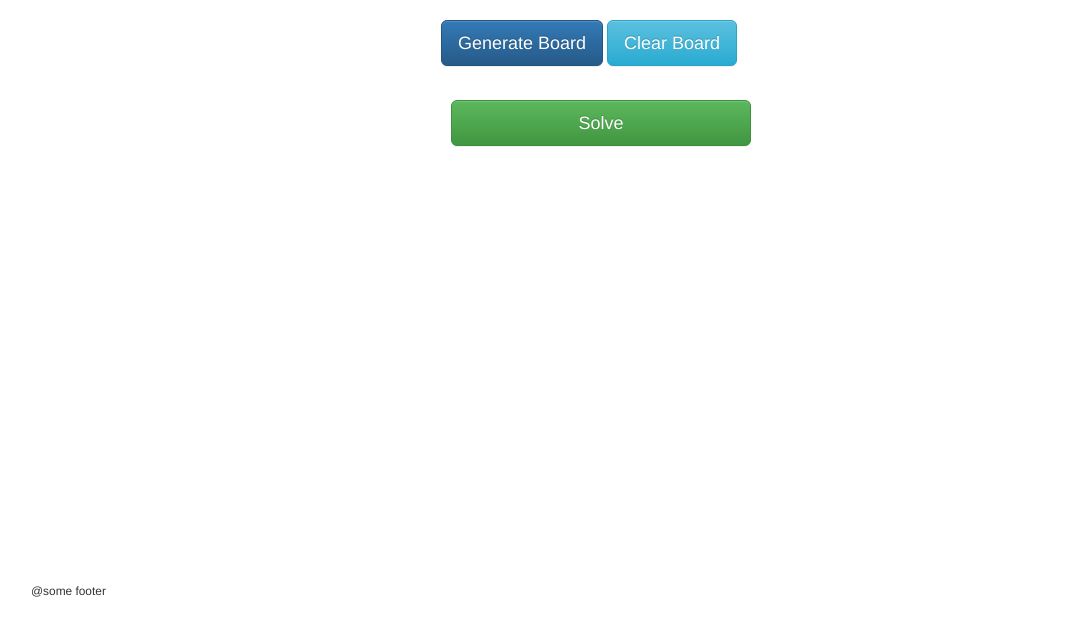
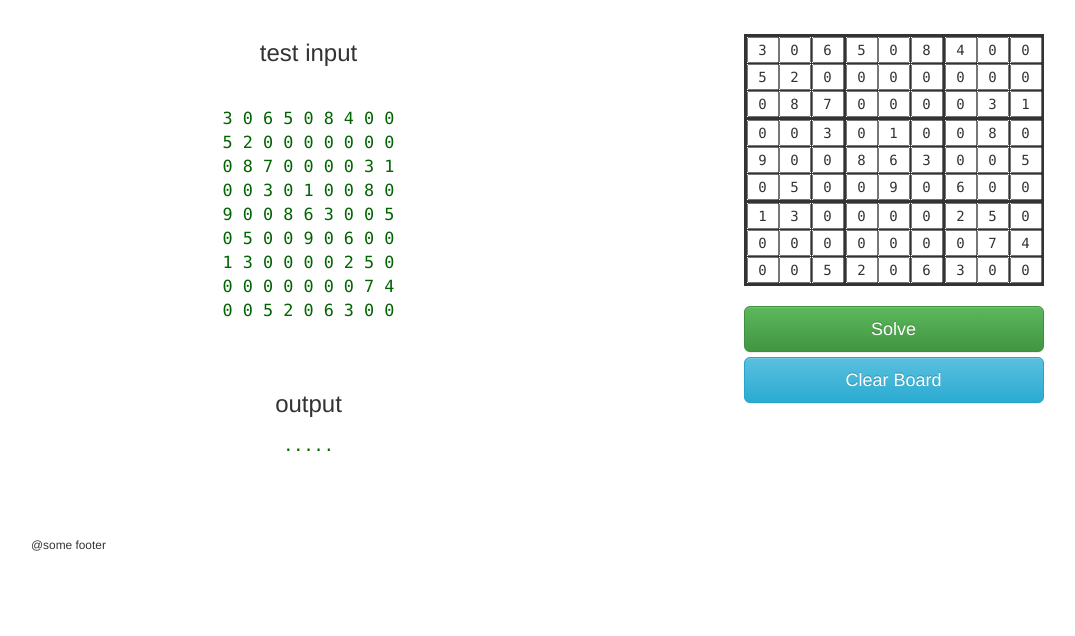
Before and after one commit to darcikhey27/SudokuSolver-WebApp, a Spring Boot app: page / in a window 1280 px wide. Shown: the part 82-718 px from the top of the page, without its empty margins (39-1114 px from the left). Run offline with Spring Boot 4, Linux system fonts and the light colour scheme.

```diff
--- a/src/main/resources/static/css/styles.css
+++ b/src/main/resources/static/css/styles.css
@@ -44,3 +44,11 @@ button {
     font-family: inherit;
     font-size: 2.0em;
 }
+xmp {
+    font-family: Consolas, sans-serif;
+    font-size: 1.2em;
+    color: darkgreen;
+}
+.col-md-6 {
+    text-align: center;
+}
--- a/src/main/resources/static/js/script.js
+++ b/src/main/resources/static/js/script.js
@@ -1,27 +1,50 @@
 $(document).ready(init);
 
 function init() {
+    generateBoard();
     $.ajaxSetup({
         cache: false,
         contentType:"application/json; charset=utf-8",
         dataType:"json"
     });
-    $("#generate-board").on("click", generateBoard);
+    // $("#generate-board").on("click", generateBoard);
     $("#clear-board").on("click", clearBoard);
     $("#solve").on("click", solve);
 }
 function solve() {
     alert("solving the puszzle");
+    var jsonValues = {};
+    for(var x = 0; x < 9; x++) {
+        for(var y = 0; y < 9; y++) {
+            //var item = values[x][y];
+            var item = $("#cell"+x+"-"+y).val(value);
+           // $("#cell"+x+"-"+y).val(value);
+            //TODO: fill the json array with data14
+        }
+    }
 
+}
+function addValues() {
 
-
-    //TODO: build JSON here and send to backend
-
-
-
-
-
-
+    console.log("adding values to cells");
+    var values = {
+        0 : [3,0,6,5,0,8,4,0,0],
+        1 : [5,2,0,0,0,0,0,0,0],
+        2 : [0,8,7,0,0,0,0,3,1],
+        3 : [0,0,3,0,1,0,0,8,0],
+        4 : [9,0,0,8,6,3,0,0,5],
+        5 : [0,5,0,0,9,0,6,0,0],
+        6 : [1,3,0,0,0,0,2,5,0],
+        7 : [0,0,0,0,0,0,0,7,4],
+        8 : [0,0,5,2,0,6,3,0,0]
+    };
+    //console.log(values[0][0]);
+    for(var x = 0; x < 9; x++) {
+        for(var y = 0; y < 9; y++) {
+            var value = values[x][y];
+            $("#cell"+x+"-"+y).val(value);
+        }
+    }
 }
 function clearBoard() {
     $("input").val("");
@@ -32,18 +55,19 @@ function generateBoard() {
     // disable button so they don't keep on making grids
     $("#generate-board").attr("disabled", "disabled");
 
+    // Generate board
     for(var i = 0; i < 9; i++) {
         $(".table").append("<tr></tr>");
         $(".table tr:last").attr("id", "tr"+i);
         for(var k = 0; k < 9; k++) {
-            $(".table tr:last").append("<td>"+ "<input type='text' value='7' size='3'/></td>");
+            $(".table tr:last").append("<td>"+ "<input type='text' size='3'/></td>");
             $(".table td:last").attr("id", "td"+k);
             $(".table input:last").attr("id", "cell"+i+"-"+k);
         }
     }
+    addValues();
+}
 
-
-}
 function showAll() {
     $.ajax({
         type: 'GET',
--- a/src/main/resources/templates/index.html
+++ b/src/main/resources/templates/index.html
@@ -10,20 +10,39 @@
 <!--navbar will be inserted here-->
 <div class="container-fluid" th:include="fragments/nav :: nav"></div>
 
+<div class="container">
+    <div class="row">
+        <div class="col-md-6 col-sm-12 col-lg-6">
+            <h3>test input</h3>
+           <xmp>
+3 0 6 5 0 8 4 0 0
+5 2 0 0 0 0 0 0 0
+0 8 7 0 0 0 0 3 1
+0 0 3 0 1 0 0 8 0
+9 0 0 8 6 3 0 0 5
+0 5 0 0 9 0 6 0 0
+1 3 0 0 0 0 2 5 0
+0 0 0 0 0 0 0 7 4
+0 0 5 2 0 6 3 0 0
 
-<div class="buttons">
-    <section class="button-group">
-        <button class="btn btn-primary btn-lg" id="generate-board">Generate Board</button>
-        <button class="btn btn-info btn-lg" id="clear-board">Clear Board</button>
+           </xmp>
+            <h3>output</h3>
+            <xmp>.....</xmp>
+        </div>
 
-    </section>
+        <div class="col-md-6 col-sm-12 col-lg-6">
+            <section id="grid">
+                <table class="table">
+                </table>
+
+                <button class="btn btn-success btn-lg btn-block" id="solve">Solve</button>
+                <button class="btn btn-info btn-lg btn-block" id="clear-board">Clear Board</button>
+            </section>
+        </div>
+
+    </div>
+
 </div>
-<section id="grid">
-    <table class="table">
-    </table>
-
-    <button class="btn btn-success btn-lg btn-block" id="solve">Solve</button>
-</section>
 
 
 <div class="container" th:include="fragments/footer-frag :: footer"></div>
```
